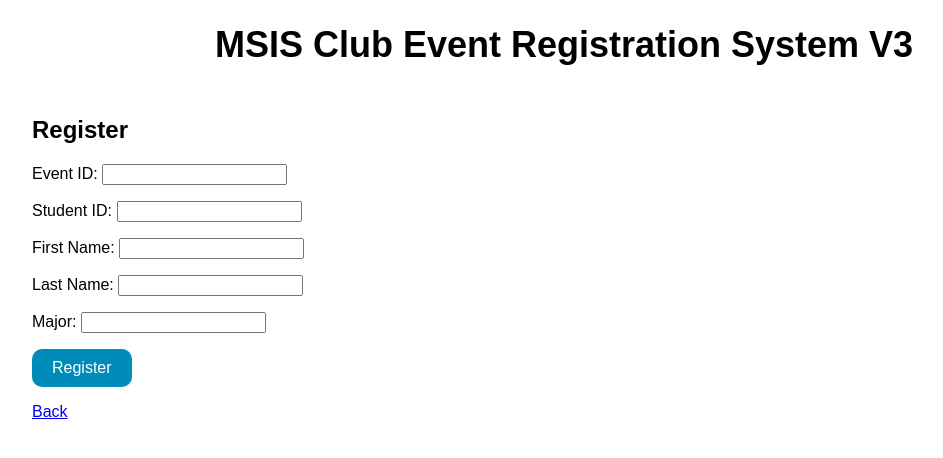
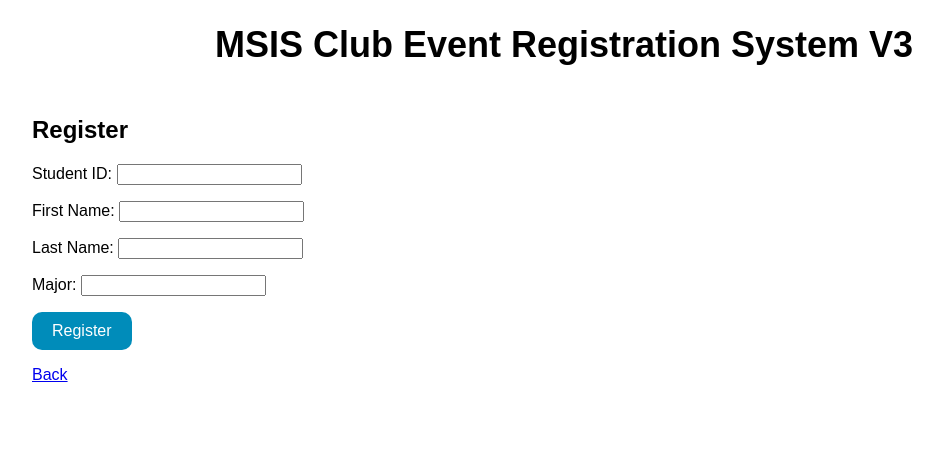
Before and after one commit to claytonhenrylewis/msis-club, a Flask app: page /register in a window 1280 px wide. Shown: the top 458 px of the page, without its empty margins (76-1019 px from the left). Run offline with Flask 2, Linux system fonts and the light colour scheme; some libraries are stand-ins or nearby versions.

Commit message:
Add some more styles and stuff

```diff
--- a/msis-club-3/app.py
+++ b/msis-club-3/app.py
@@ -58,6 +58,7 @@ def event():
 
 
 
+# Register form
 @app.route("/register", methods=["GET"])
 def register():
     # Find the event id in the received GET request
@@ -97,6 +98,7 @@ def registerSubmit():
 
 
 
+# Register form edit (go back to register form)
 @app.route("/registerEdit", methods=["GET"])
 def registerEdit():
     # Find the student and event id in the session
--- a/msis-club-3/static/styles.css
+++ b/msis-club-3/static/styles.css
@@ -38,6 +38,10 @@ button, input[type=submit], .button
     background-color: #006C9A; /* Darker blue */
 }
 
+.hidden {
+    display: none;
+}
+
 .body {
     margin: 50px 100px;
 }
--- a/msis-club-3/templates/register.html
+++ b/msis-club-3/templates/register.html
@@ -5,11 +5,10 @@
     <h2>Register</h2>
 
         <form action="/register" method="post">
-            <p>
-                <!-- We need an input for the event id so our app knows which event to register for, but we make it readonly so the user doesn't change it -->
-                <label for="eventId">Event ID:</label>
-                <input name="eventId" type="number" value={{eventId}} readonly>
-            </p>
+
+            <!-- We need an input for the event id so our app knows which event to register for, but we make it readonly so the user doesn't change it -->
+            <!-- We can also use some css code to make this hidden from the user -->
+            <input name="eventId" type="number" value={{eventId}} readonly class="hidden">
 
             <p>
                 <label for="studentId">Student ID:</label>
```
